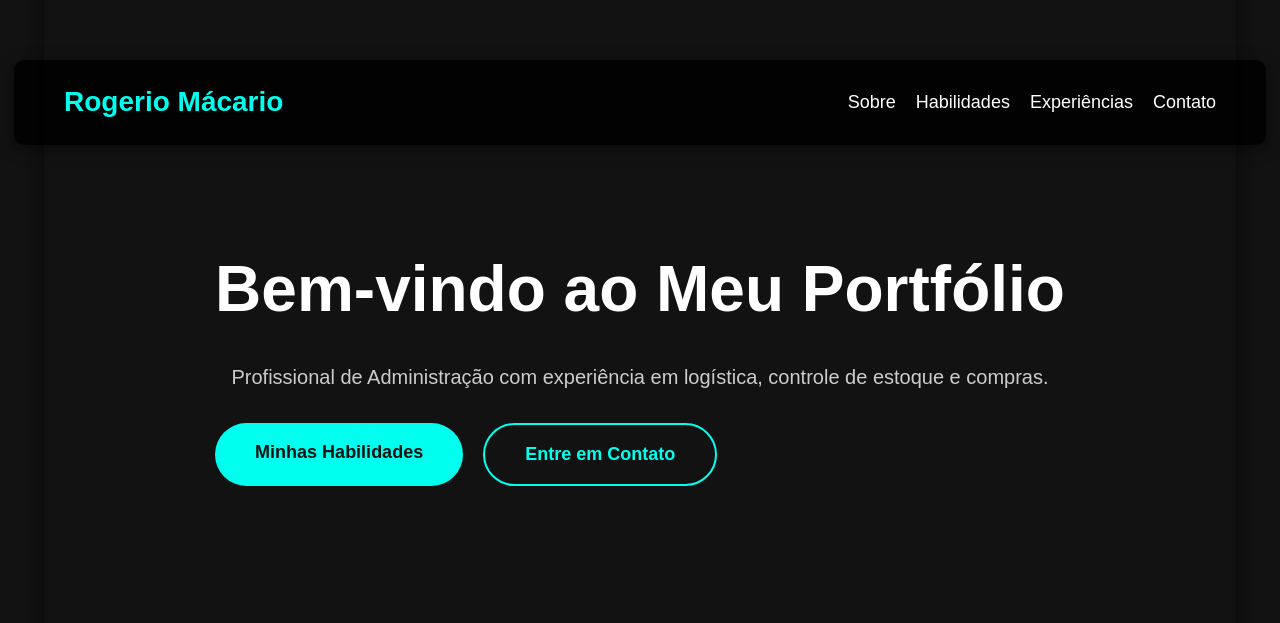
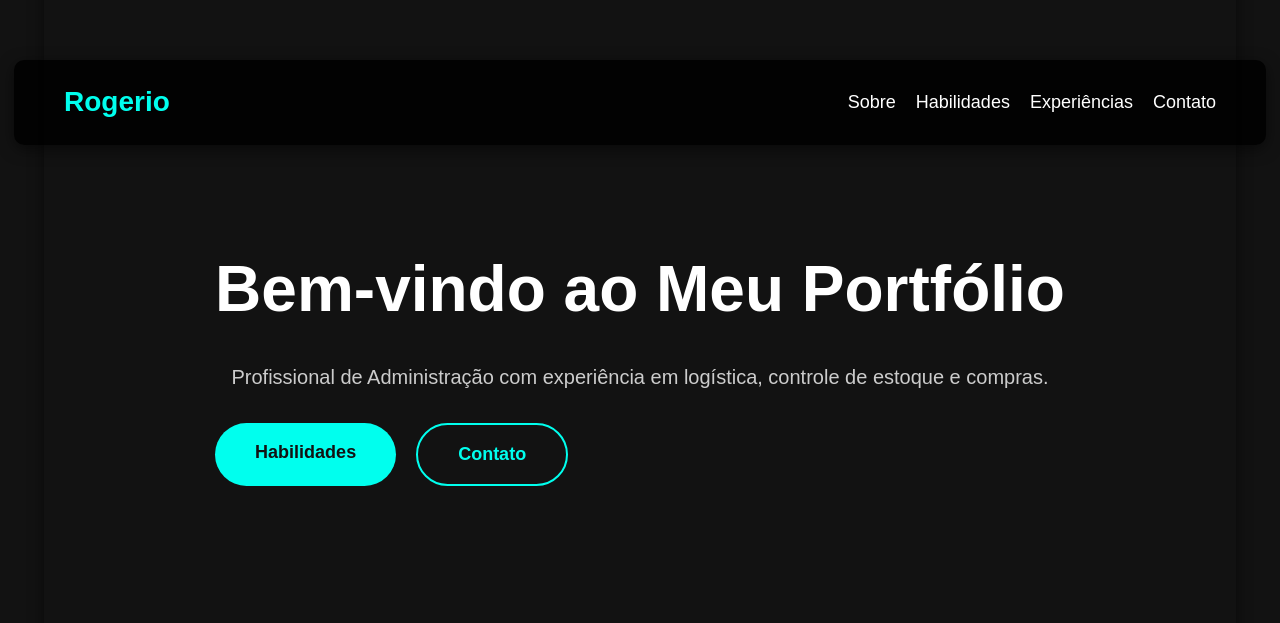
Before and after one commit to PixelCode001/Portfolio-Rogerio, a plain HTML site: page index.html in a window 1280 px wide. Shown: the part 177-800 px from the top of the page. Drawn offline with Linux system fonts and the light colour scheme.

Commit message:
Update index.html

```diff
--- a/index.html
+++ b/index.html
@@ -12,7 +12,7 @@
     <!-- Seção de Introdução com Design Abstrato e Animação do Sabre de Luz -->
     <section class="intro">
         <header class="navbar">
-            <div class="logo">  Rogerio Mácario</div>
+            <div class="logo">  Rogerio</div>
             <nav class="menu">
                 <a href="#sobre">Sobre</a>
                 <a href="#habilidades">Habilidades</a>
@@ -25,8 +25,8 @@
             <h1>Bem-vindo ao Meu Portfólio</h1>
             <p>Profissional de Administração com experiência em logística, controle de estoque e compras.</p>
             <div class="buttons">
-                <a href="#habilidades" class="button primary">Minhas Habilidades</a>
-                <a href="#contato" class="button secondary">Entre em Contato</a>
+                <a href="#habilidades" class="button primary">Habilidades</a>
+                <a href="#contato" class="button secondary">Contato</a>
             </div>
             <!-- Sabre de luz animado -->
             <div class="light-saber"></div>
```
